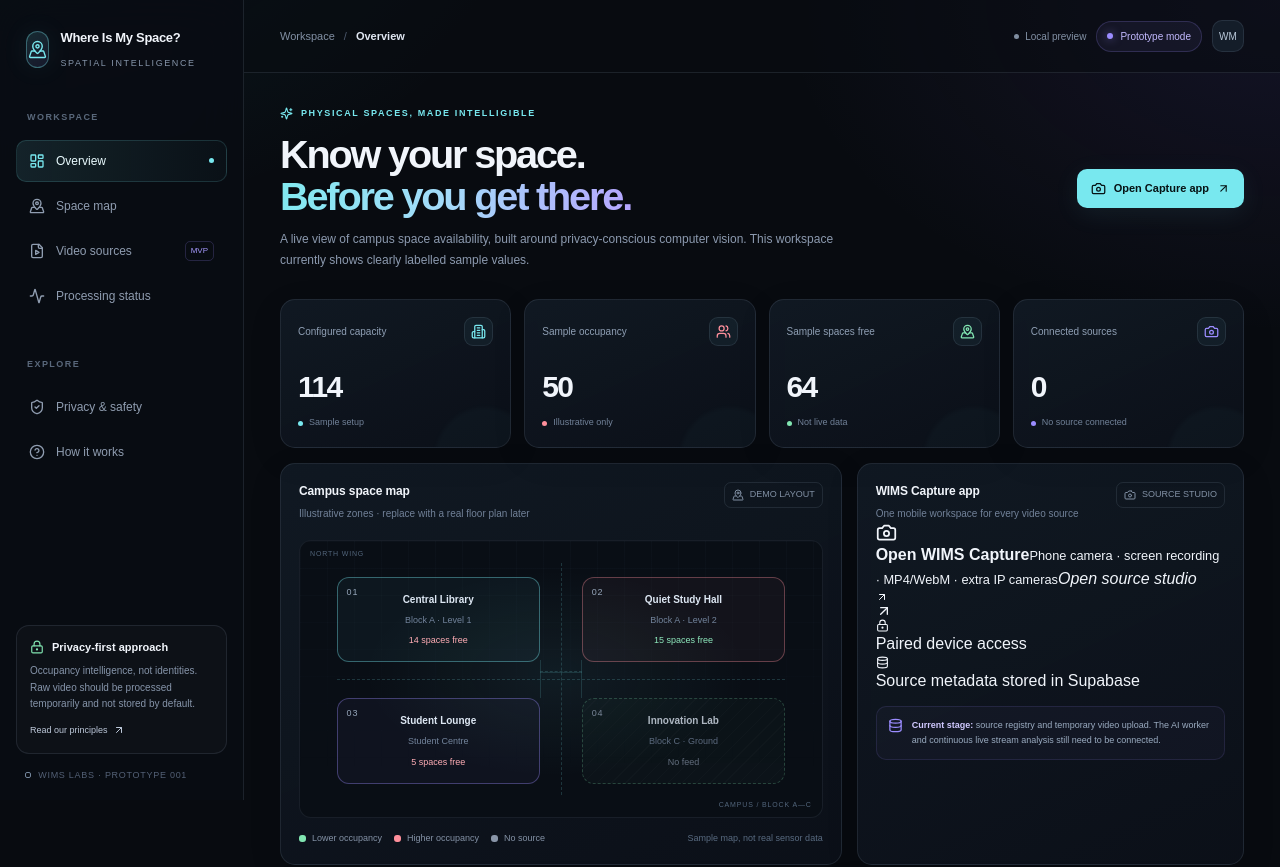
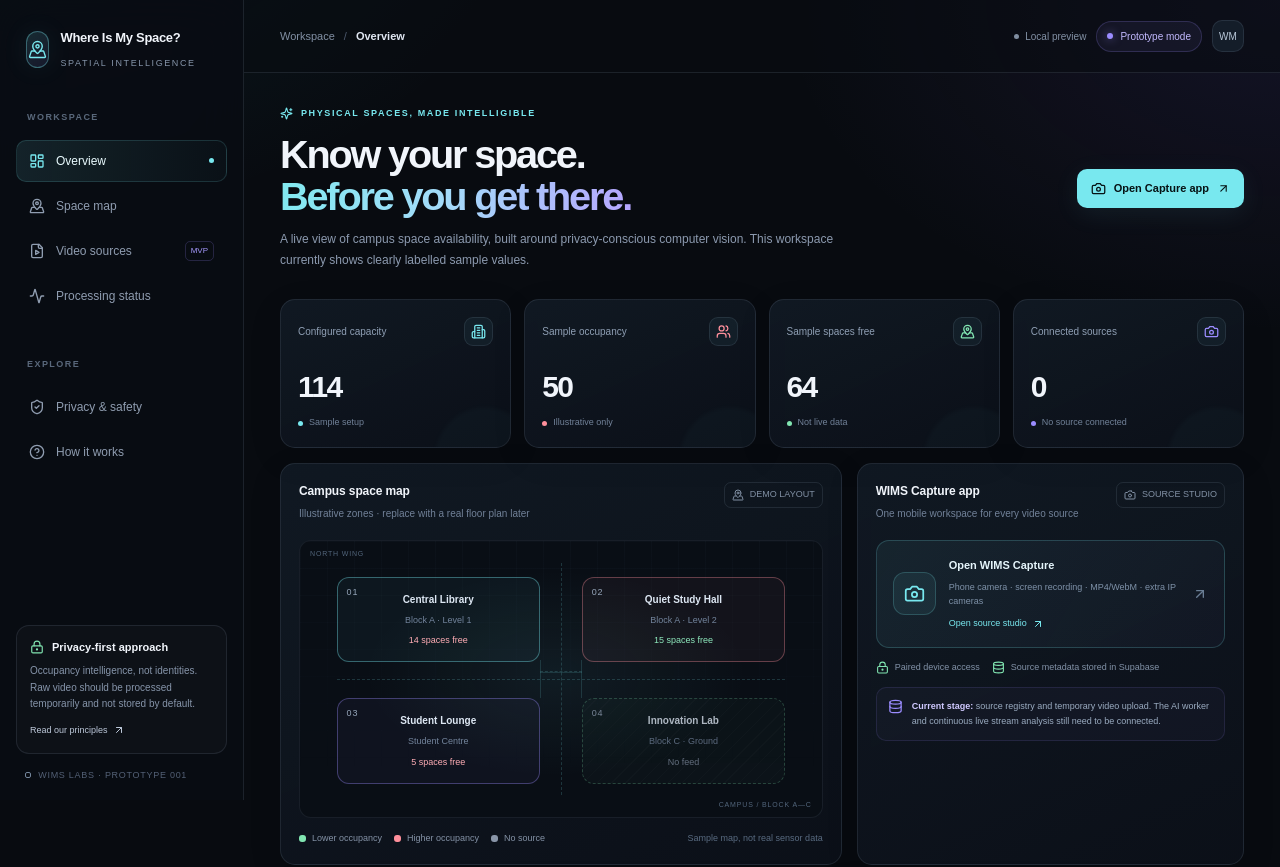
Before and after one commit to MayanKiz/Where_Is_My_Space, a Next.js app in the folder web/: page / in a window 1280 px wide. Shown: the top 867 px of the page. Built offline with nearby package versions, Linux system fonts and the light colour scheme.

Commit message:
style(web): add Capture app launch card

```diff
--- a/web/src/app/dashboard-details.css
+++ b/web/src/app/dashboard-details.css
@@ -110,3 +110,18 @@ button { -webkit-tap-highlight-color: transparent; }
   .pipeline-steps span { padding: 6px 5px; }
   .footer-note { align-items: flex-start; flex-direction: column; }
 }
+
+/* Entry point to the mobile source studio. */
+.capture-launch-card{display:flex;align-items:center;gap:13px;margin-top:18px;border:1px solid rgba(120,232,239,.2);border-radius:13px;padding:16px;background:linear-gradient(120deg,rgba(120,232,239,.065),rgba(155,140,255,.035));transition:background .18s,border-color .18s,transform .18s}
+.capture-launch-card:hover{transform:translateY(-1px);border-color:rgba(120,232,239,.42);background:linear-gradient(120deg,rgba(120,232,239,.1),rgba(155,140,255,.065))}
+.capture-launch-icon{display:grid;width:43px;height:43px;flex:0 0 auto;place-items:center;border:1px solid rgba(120,232,239,.2);border-radius:12px;color:var(--cyan);background:rgba(120,232,239,.065)}
+.capture-launch-copy{display:block;min-width:0;flex:1}
+.capture-launch-copy strong,.capture-launch-copy small,.capture-launch-copy em{display:flex;align-items:center;gap:5px}
+.capture-launch-copy strong{color:#e5f5fb;font-size:11px;font-weight:700}
+.capture-launch-copy small{display:block;margin-top:6px;color:#7e91a8;font-size:9px;line-height:1.6}
+.capture-launch-copy em{margin-top:9px;color:var(--cyan);font-size:9px;font-style:normal}
+.capture-launch-arrow{flex:0 0 auto;color:#6a7e95}
+.capture-launch-facts{display:flex;flex-wrap:wrap;gap:12px;margin-top:13px}
+.capture-launch-facts span{display:inline-flex;align-items:center;gap:6px;color:#8292a7;font-size:9px}
+.capture-launch-facts svg{color:var(--green)}
+@media(max-width:720px){.capture-launch-card{align-items:flex-start;padding:13px}.capture-launch-icon{width:37px;height:37px}.capture-launch-copy small{font-size:8px}.capture-launch-facts{gap:8px;flex-direction:column}}
```
